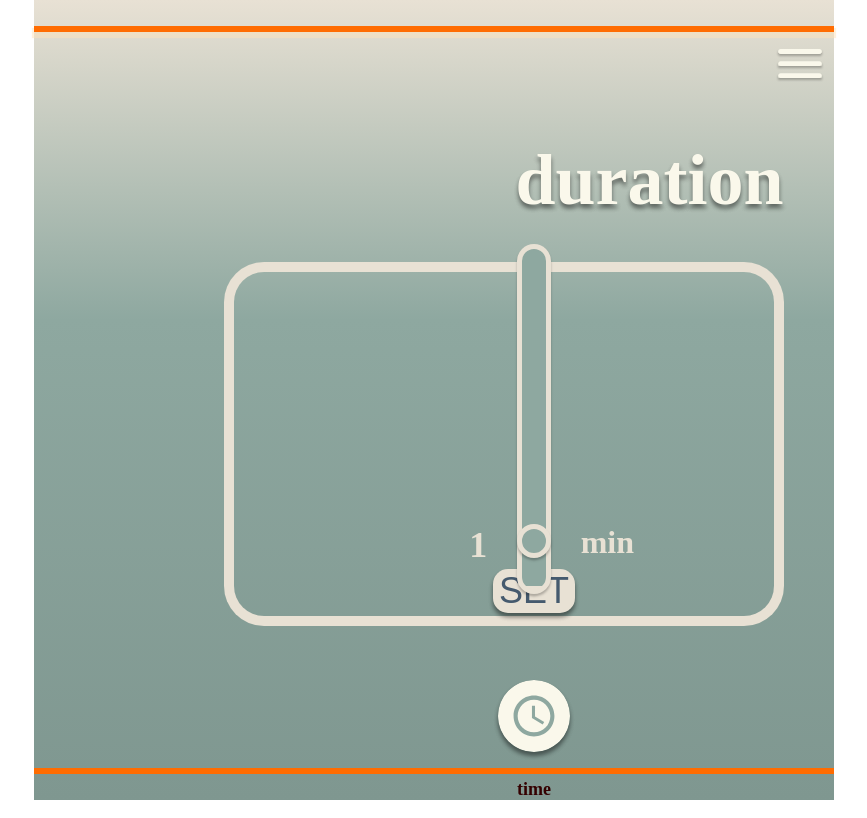
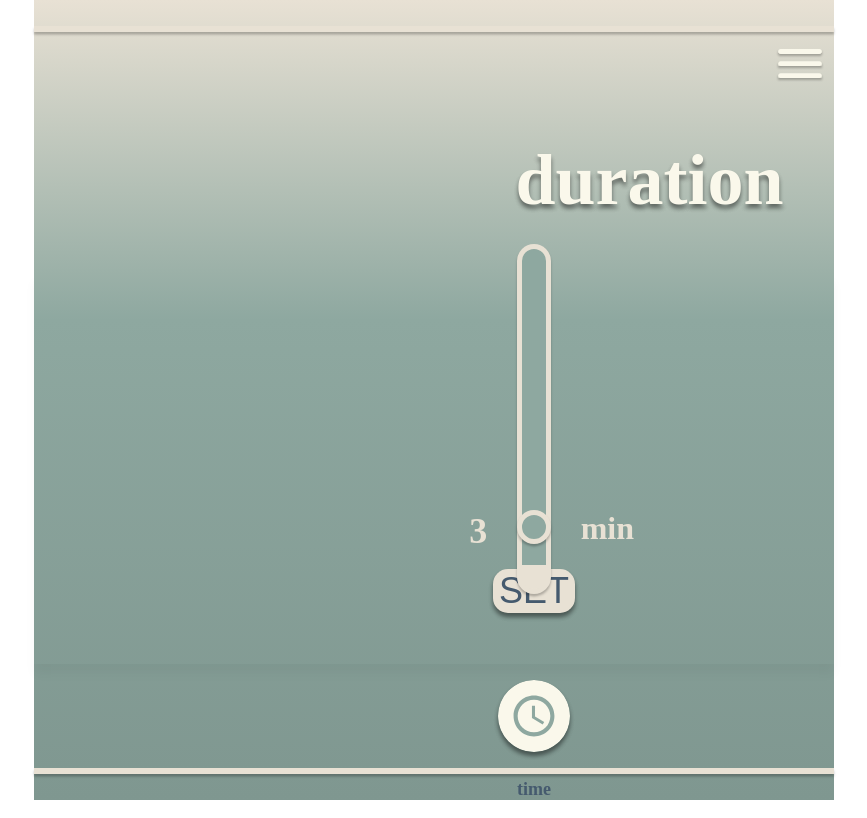
Before and after one commit to olgaTheCreator/inhale, a React (Create React App) app: page / in a window 1280 px wide. Both pictures are taken after a click on the element "time". Shown: the whole page, without its empty margins (206-1073 px from the left). Built offline with nearby package versions, Linux system fonts and the light colour scheme; no server answers; a web font is replaced by a local one.

Commit message:
planetary look moved to different brunch

```diff
--- a/src/components/TimeModal.js
+++ b/src/components/TimeModal.js
@@ -14,19 +14,13 @@ export const TimeModal = ({
 }) => {
   const [isSliding, setSliding] = useState(false);
   const [thumbPos, setThumbPos] = useState(
-    durationToPosition(durationOfSession) + 20
+    durationToPosition(durationOfSession) + 6
   );
   return (
     <div className="darkBG">
       <div className="modal-name">duration</div>
       <div className="centered">
-        <div
-          className="time-modal"
-          onMouseUp={() => {
-            setSliding(false);
-          }}
-        >
-          <div className="area-with-border"></div>
+        <div className="time-modal" onMouseUp={() => setSliding(false)}>
           <div className="slider-parent">
             <div
               className="buble-number"
@@ -41,7 +35,6 @@ export const TimeModal = ({
               setSliding={setSliding}
               thumbPos={thumbPos}
               setThumbPos={setThumbPos}
-              positionToDuration={positionToDuration}
             />
 
             <div
--- a/src/components/Timer.js
+++ b/src/components/Timer.js
@@ -83,7 +83,9 @@ export const Timer = ({
               )}
             </div>
           ) : (
-            <div className="play-button">{/* <p>START</p> */}</div>
+            <div className="play-button">
+              <p>START</p>
+            </div>
           )}
           <br />
           <br />
--- a/src/components/beginSessionTextStyle.css
+++ b/src/components/beginSessionTextStyle.css
@@ -7,9 +7,7 @@
   font-style: normal; */
   text-align: center;
 
-  color: #340000;
+  color: #faf8eb;
 
-  text-shadow: 0.05em 0.05em 0 rgba(255, 227, 188, 1),
-    0.06em 0.06em 0 rgba(255, 227, 188, 1),
-    0.07em 0.07em 0 rgba(255, 227, 188, 1);
+  text-shadow: 0rem 0.3em 0.3em rgba(0, 0, 0, 0.25);
 }
--- a/src/components/choosingTechniqueModalStyle.css
+++ b/src/components/choosingTechniqueModalStyle.css
@@ -1,6 +1,6 @@
 .modal {
   position: relative;
-  margin-right: 8%;
+  right: 0.7em;
   grid-column: 1/2;
   justify-self: end;
   width: 70%;
@@ -10,7 +10,7 @@
 
   border-radius: 30px 30px 30px 30px;
   z-index: 10;
-  /* box-shadow: 0 10px 10px 0 rgba(0, 0, 0, 0.04); */
+  box-shadow: 0 10px 10px 0 rgba(0, 0, 0, 0.04);
   display: grid;
   grid-template-rows: 1fr;
   grid-template-columns: 1fr;
--- a/src/components/timeModalStyle.css
+++ b/src/components/timeModalStyle.css
@@ -9,18 +9,11 @@
   color: #455a6e;
 
   z-index: 10;
-
+  box-shadow: 0 10px 10px 0 rgba(0, 0, 0, 0.04);
   display: grid;
   grid-template-rows: 25% 25% 25% 25%;
   grid-template-columns: 25% 20% 35% 20%;
   color: #455a6e;
-}
-
-.area-with-border {
-  grid-area: 1/2/5/5;
-  margin: 0 10% 8% 0;
-  border-radius: 30px;
-  box-shadow: 0 0 0 0.25em #e8e1d4;
 }
 .set-duration-button {
   grid-row: 4/5;
--- a/src/components/timer.css
+++ b/src/components/timer.css
@@ -27,12 +27,11 @@
   border-radius: 50%;
   -moz-border-radius: 50%;
   -webkit-border-radius: 50%;
-  width: 8.5em;
-  height: 8.5em;
+  width: 9em;
+  height: 9em;
   border: 0.6em solid #e8e1d4;
   background: #e8e1d4;
-  box-shadow: 0 0 0.2em 0.3em rgba(255, 164, 34, 0.8);
-
+  box-shadow: 0px 4px 4px rgba(0, 0, 0, 0.25), 0px 4px 4px rgba(0, 0, 0, 0.25);
   grid-column: 2/ 4;
   grid-row: 2 / 4;
   display: grid;
@@ -50,36 +49,16 @@
 }
 
 .play-button {
-  /* background: url(../assets/icons/play_cienier.svg) no-repeat center center;
+  background: url(../assets/icons/play_cienier.svg) no-repeat center center;
   position: relative;
   left: 0.5em;
 
   background-size: contain;
-  width: 7em;
-  height: 7em;
+  width: 7.5em;
+  height: 7.5em;
   border: none;
   display: grid;
 
-  align-items: center; */
-  position: relative;
-  left: -35%;
-  border-radius: 50%;
-  -moz-border-radius: 50%;
-  -webkit-border-radius: 50%;
-  width: 6em;
-  height: 6em;
-  background: linear-gradient(
-    355deg,
-    hsl(359deg 82% 34%) 0%,
-    hsl(8deg 88% 39%) 29%,
-    hsl(17deg 94% 45%) 58%,
-    hsl(25deg 100% 50%) 100%
-  );
-  box-shadow: 0 0 0.1em 0.2em rgba(255, 209, 144, 1);
-  /*animation: gradient 3s infinite;*/
-  /* box-shadow: 0 0 0.2em 0.3em rgba(255, 164, 34, 0.8); */
-
-  text-align: center;
   align-items: center;
 }
 
--- a/src/style.css
+++ b/src/style.css
@@ -34,7 +34,7 @@ body {
   margin: 0px;
   height: 100vh;
   height: calc(var(--vh, 1vh) * 100);
-  color: #340000;
+  color: #455a6e;
 }
 
 .external-container {
@@ -47,7 +47,7 @@ body {
   transform: translate(-50%, 0);
   width: 100%;
   max-width: 800px;
-  background: linear-gradient(0deg, #fff5e8 10%, #ffc87a 50%, #ffa422);
+  background: linear-gradient(0deg, #7f9790 10%, #8ea8a0 65%, #e8e1d4);
   /*animation: gradient 3s infinite;*/
   display: grid;
   grid-template-columns: 100%;
@@ -65,8 +65,9 @@ body {
 .upper-line {
   display: grid;
   align-self: end;
-  border-bottom: calc(0.8 * var(--vh, vh)) solid #ff6c01;
-  box-shadow: 0 0.1em 0.02em 0.05em rgba(255, 227, 188, 0.5);
+  border-bottom: calc(0.8 * var(--vh, vh)) solid #e8e1d4;
+  box-shadow: 0px calc(0.3 * var(--vh, vh)) calc(0.3 * var(--vh, vh))
+    rgba(0, 0, 0, 0.25);
   width: 100%;
   z-index: 11;
 }
@@ -109,8 +110,9 @@ body {
   display: grid;
   position: relative;
   align-self: start;
-  border-bottom: calc(0.8 * var(--vh, vh)) solid #ff6c01;
-  box-shadow: 0 0.1em 0.02 0.05em rgba(255, 227, 188, 0.5);
+  border-bottom: calc(0.8 * var(--vh, vh)) solid #e8e1d4;
+  box-shadow: 0px calc(0.3 * var(--vh, vh)) calc(0.3 * var(--vh, vh))
+    rgba(0, 0, 0, 0.25);
   width: 100%;
 }
 
```
Also changed, not shown: src/assets/icons/play_cienier.svg.
